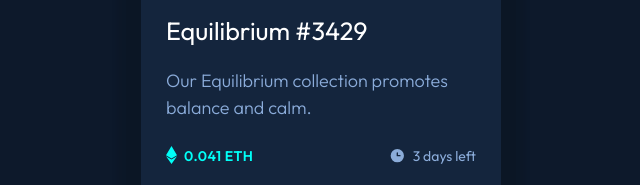
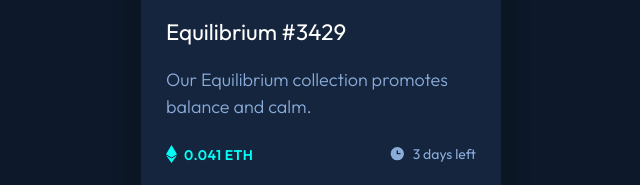
Before and after one commit to AhmedAttia010/frontend-mentor-nft-preview-card, a plain HTML site: page index.html in a window 1280 px wide. Shown: the part 437-622 px from the top of the page, 319-959 px from the left. Drawn offline with Linux system fonts and the light colour scheme.

Commit message:
Update style.css

```diff
--- a/style.css
+++ b/style.css
@@ -64,7 +64,7 @@ body {
 }
 .card h1 {
   color: var(--white);
-  font-size: 1.4rem;
+  font-size: 1.25rem;
   font-weight: 400;
   margin: 20px 0;
 }
```
